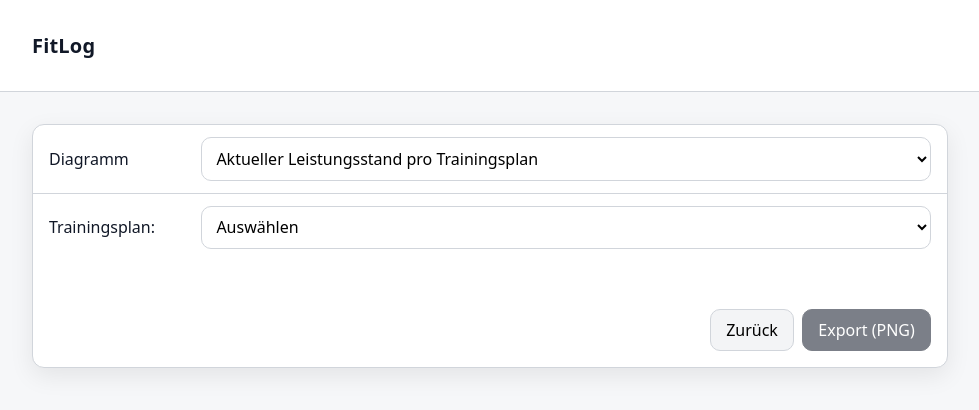
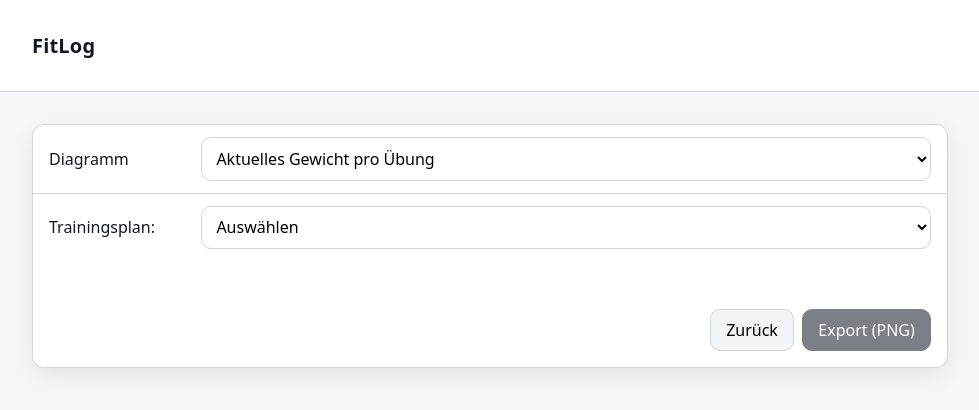
Before and after one commit to lp-coding/FitLog_Abgabe, a Flask app: page /progress/ in a window 1280 px wide. Shown: the top 410 px of the page, without its empty margins (150-1129 px from the left). Run offline with Flask 3, Linux system fonts and the light colour scheme; data that the repository does not hold is empty.

Commit message:
Dropdown Auswahl an Diagrammtext angepasst.

```diff
--- a/fitlog/templates/progress_plan.html
+++ b/fitlog/templates/progress_plan.html
@@ -18,11 +18,11 @@
         <select id="diagramType" class="progress-select">
           <option value="plan"
                   {% if diagram_type == "plan" %}selected{% endif %}>
-            Aktueller Leistungsstand pro Trainingsplan
+            Aktuelles Gewicht pro Übung
           </option>
           <option value="exercise"
                   {% if diagram_type == "exercise" %}selected{% endif %}>
-            Leistung über Zeit
+            Gewicht über Zeit
           </option>
         </select>
       </div>
```
